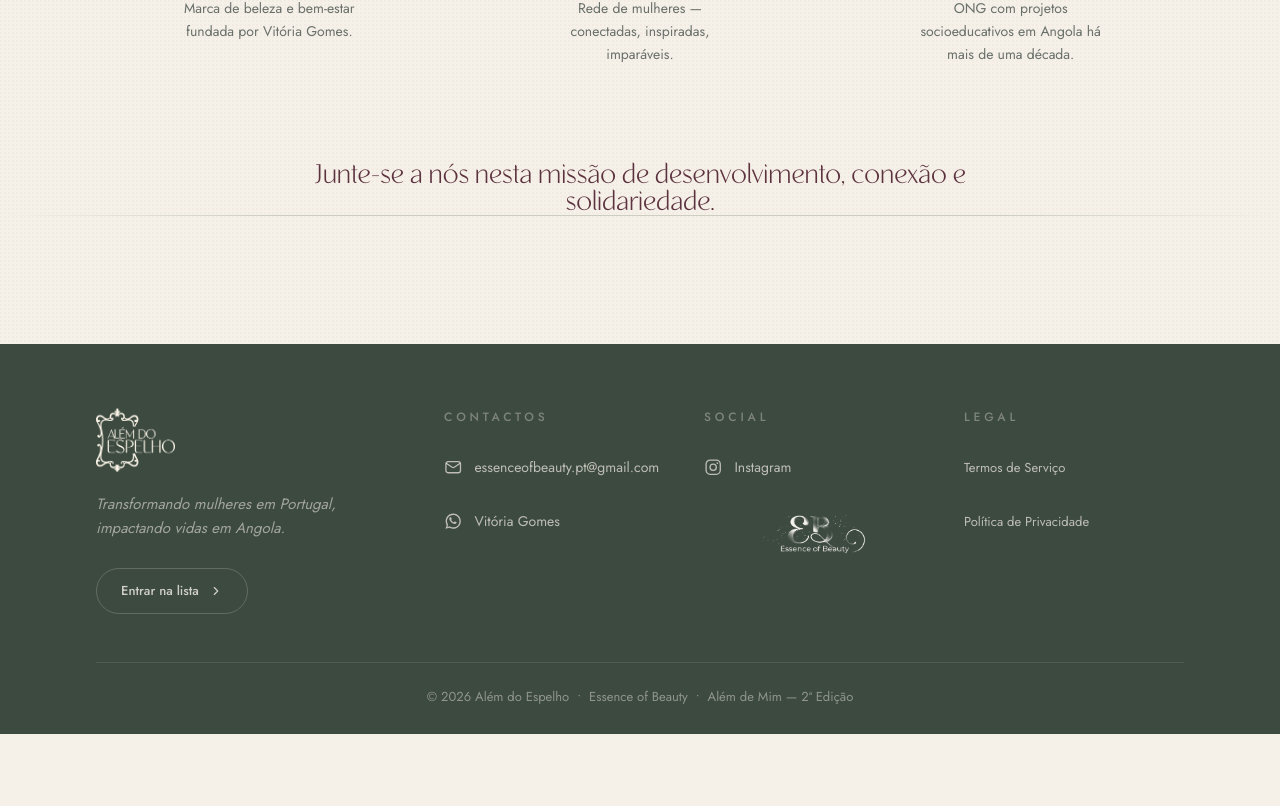
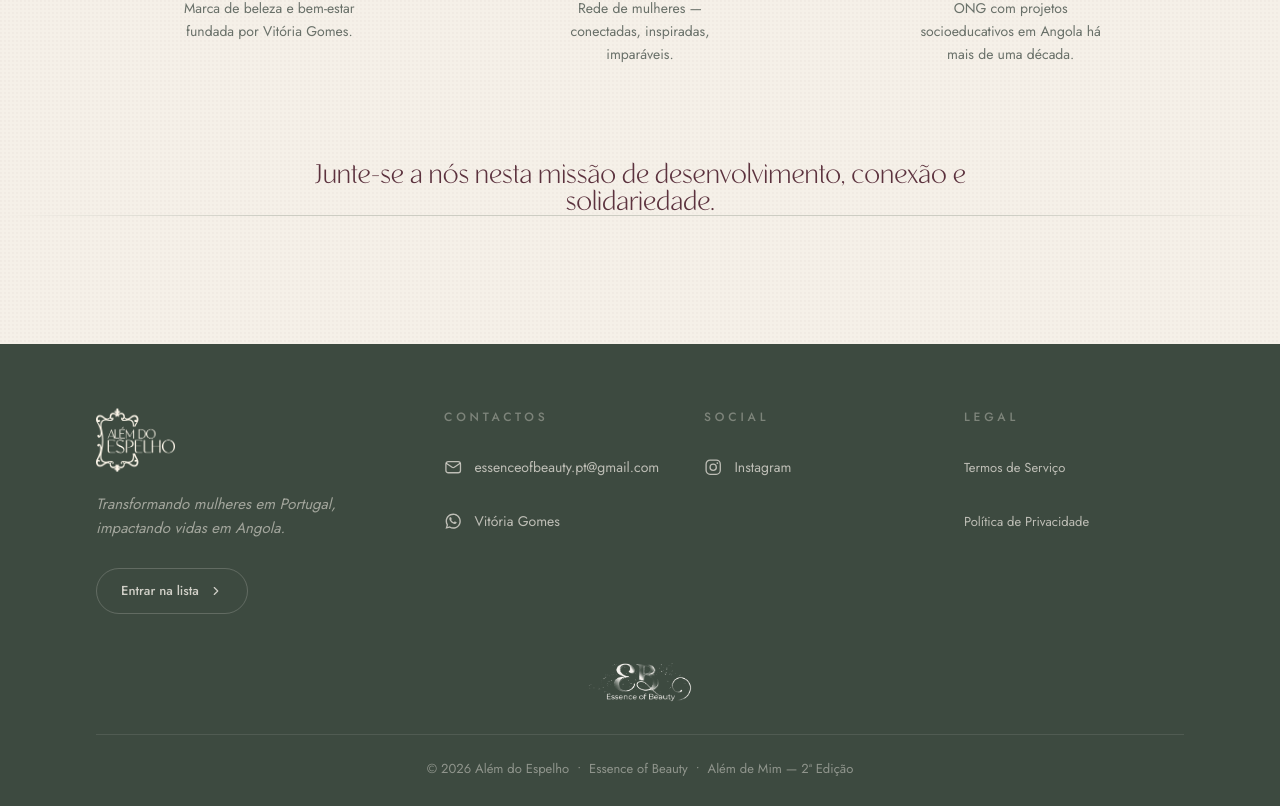
Before and after one commit to Lukasuuu/alem-do-espelho-2026, a Next.js app: page / in a window 1280 px wide. Shown: the part 5258-6064 px from the top of the page. Before the commit the page ends 5992 px from the top, so only its background shows below. Built offline with nearby package versions, Linux system fonts and the light colour scheme; no server answers.

Commit message:
fix: center Essence logo above footer divider

```diff
--- a/src/components/Footer.tsx
+++ b/src/components/Footer.tsx
@@ -91,16 +91,6 @@
                 </a>
               </li>
             </ul>
-
-            {/* Marca Essence — centrada, largura fluida */}
-            <Image
-              src="/logo/eb-marca-papel.png"
-              alt="Essence of Beauty"
-              width={1180}
-              height={453}
-              quality={95}
-              className="mx-auto mt-6 h-9 w-auto sm:h-10"
-            />
           </div>
 
           {/* Legal — modais em vez de texto estático */}
@@ -129,8 +119,20 @@
           </div>
         </div>
 
+        {/* Marca Essence — área própria, centralizada, imediatamente acima da linha */}
+        <div className="mt-12 flex justify-center">
+          <Image
+            src="/logo/eb-marca-papel.png"
+            alt="Essence of Beauty"
+            width={1180}
+            height={453}
+            quality={95}
+            className="h-9 w-auto sm:h-10"
+          />
+        </div>
+
         {/* Barra única — centrada, com quebra de linha em ecrãs pequenos */}
-        <div className="mt-12 border-t border-creme/10 pt-6">
+        <div className="mt-8 border-t border-creme/10 pt-6">
           <p className="flex flex-wrap items-center justify-center gap-x-2 gap-y-1 text-center text-[0.8125rem] text-creme/45">
             <span>© {new Date().getFullYear()} Além do Espelho</span>
             <span aria-hidden>•</span>
```
